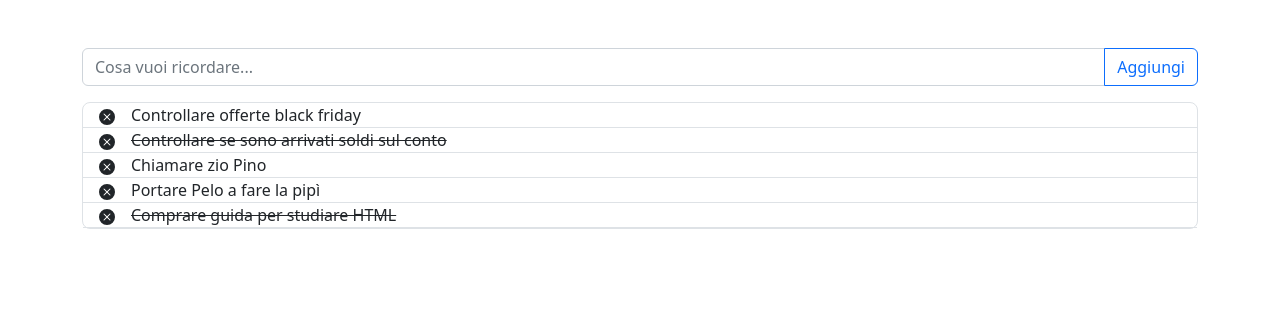
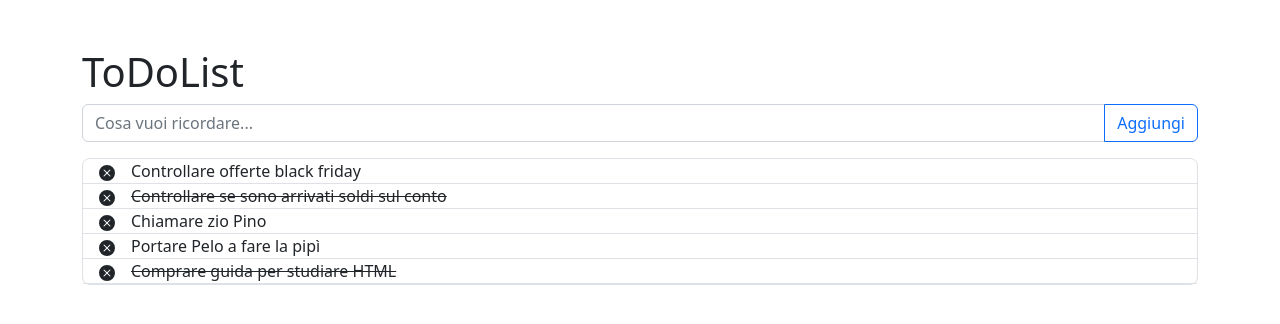
Before and after one commit to MicheleAbategiovanni/vue-todolist, a plain HTML site: page index.html in a window 1280 px wide. Drawn offline with nearby package versions, Linux system fonts and the light colour scheme.

Commit message:
added title page

```diff
--- a/index.html
+++ b/index.html
@@ -23,6 +23,8 @@
 
             <div class="container mt-5">
 
+                <h1>ToDoList</h1>
+
                 <div class="input-group mb-3">
                     <input type="text" class="form-control" placeholder="Cosa vuoi ricordare..."
                         aria-label="Recipient's username" aria-describedby="button-addon2"
@@ -42,8 +44,8 @@
                                     d="M16 8A8 8 0 1 1 0 8a8 8 0 0 1 16 0zM5.354 4.646a.5.5 0 1 0-.708.708L7.293 8l-2.647 2.646a.5.5 0 0 0 .708.708L8 8.707l2.646 2.647a.5.5 0 0 0 .708-.708L8.707 8l2.647-2.646a.5.5 0 0 0-.708-.708L8 7.293 5.354 4.646z" />
                             </svg>
                         </span>
-                        <span
-                            :class="(toDoList[i].done === false) ? 'text-decoration-line-through' : ''">{{toDoList[i].text}}</span>
+
+                        <span :class="(toDoList[i].done === false) ? 'text-decoration-line-through' : ''">{{toDoList[i].text}}</span>
 
                     </div>
 
```
